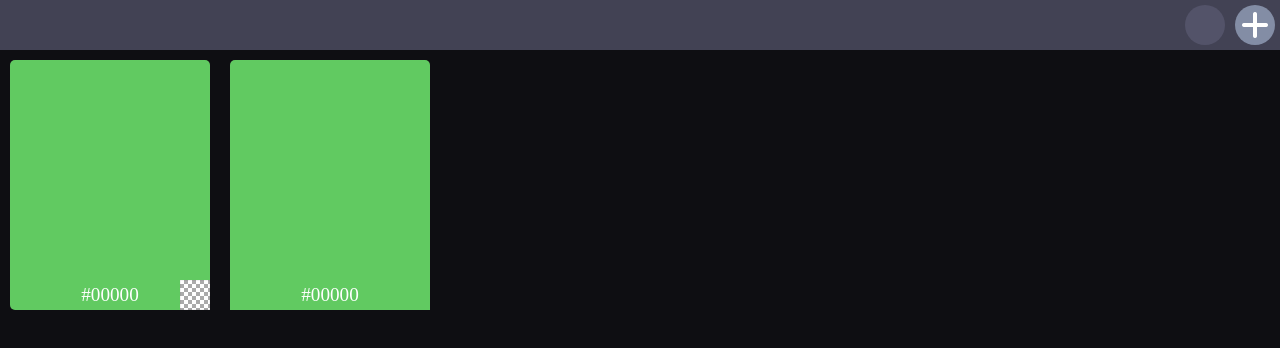
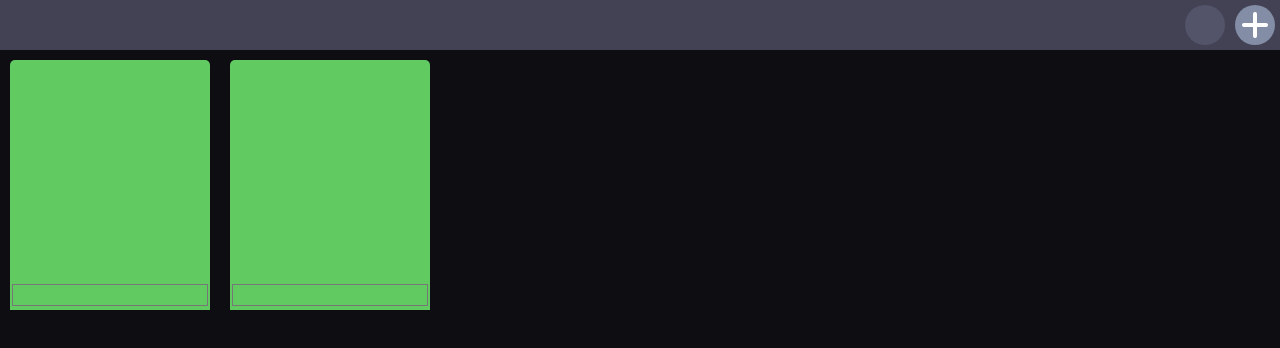
Before and after one commit to goodv1bs/palettedesigner, a plain HTML site: page index.html in a window 1280 px wide. Both pictures are taken after a click on the element 1255 px from the left and 25 px from the top of the page. Drawn offline with nearby package versions, Linux system fonts and the light colour scheme.

Commit message:
removed coloris and refactored to use input tags. misc. cleanup as well

```diff
--- a/index.html
+++ b/index.html
@@ -5,19 +5,14 @@
     <meta name="viewport" content="width=device-width, initial-scale=1.0">
     <meta http-equiv="X-UA-Compatible" content="ie=edge">
     <title>Palette Designer</title>
-
     <!-- styles -->
     <link rel="stylesheet" href="https://cdnjs.cloudflare.com/ajax/libs/normalize/8.0.1/normalize.min.css" integrity="sha512-NhSC1YmyruXifcj/KFRWoC561YpHpc5Jtzgvbuzx5VozKpWvQ+4nXhPdFgmx8xqexRcpAglTj9sIBWINXa8x5w==" crossorigin="anonymous" referrerpolicy="no-referrer" />
-    <link rel="stylesheet" href="./coloris/coloris.css">
+    <link rel="stylesheet" href="https://cdnjs.cloudflare.com/ajax/libs/font-awesome/6.4.0/css/all.min.css" integrity="sha512-iecdLmaskl7CVkqkXNQ/ZH/XLlvWZOJyj7Yy7tcenmpD1ypASozpmT/E0iPtmFIB46ZmdtAc9eNBvH0H/ZpiBw==" crossorigin="anonymous" referrerpolicy="no-referrer" />
     <link rel="stylesheet" href="./styles/styles.css">
-    <link rel="stylesheet" href="https://cdnjs.cloudflare.com/ajax/libs/font-awesome/6.4.0/css/all.min.css" integrity="sha512-iecdLmaskl7CVkqkXNQ/ZH/XLlvWZOJyj7Yy7tcenmpD1ypASozpmT/E0iPtmFIB46ZmdtAc9eNBvH0H/ZpiBw==" crossorigin="anonymous" referrerpolicy="no-referrer" />
     <!-- prereqs -->
     <script src="https://code.jquery.com/jquery-3.7.0.min.js" integrity="sha256-2Pmvv0kuTBOenSvLm6bvfBSSHrUJ+3A7x6P5Ebd07/g=" crossorigin="anonymous"></script>
-
     <!-- js -->
-    <script src="./coloris/coloris.js"></script>
-	<script src="./scripts/palettedesigner.js"></script>
-
+  	<script src="./scripts/palettedesigner.js"></script>
   </head>
   <body>
     <div class="top-bar">
@@ -26,11 +21,6 @@
       </div>
       <div class="color-palette">
         <ul class="color-list">
-          <li>
-            <div class="swatch-container">
-              <input class="color-id-readout" type="text" value="" placeholder="#00000" data-coloris>
-            </div>
-          </li>
         </ul>
       </div>
   </body>
--- a/scripts/palettedesigner.js
+++ b/scripts/palettedesigner.js
@@ -1,16 +1,30 @@
-$( document ).ready(function() {
-    Coloris({
-        defaultColor: document.documentElement.style.getPropertyValue("--swatch-bg"), // idk if this is required
-        onChange: (color) => {
-          document.documentElement.style.setProperty("--swatch-bg", color); // oh god wow i'm dumb i'll fix in a sec
-        }
-      });
+let defaultPalette = true;
+let defaultColor = '#61ca61';
+const $swatchElement = '<div class="swatch-container"><input class="color-id-readout" type="color" value=""></div>'
 
-      //add swatch button
-      $(".add-swatch-container").on("click", function () {
-        $(".color-palette .color-list").append(
-          '<li><div class="swatch-container"><input class="color-id-readout" type="text" value="" placeholder="#00000" data-coloris></div></li>'
-        );
-      });
+function createSwatch() { // Create new swatch by composing the elements required
+  // compose the element
+  let newSwatchItem = document.createElement('li');
+  newSwatchItem.innerHTML = $swatchElement;
+  // set the default color
+  $(newSwatchItem).find('input').attr('value', defaultColor);
+  // set the data attribute
+  newSwatchItem.setAttribute('data-swatchid','1');
+  // and finally send it to the color list
+  $(".color-palette .color-list").append(newSwatchItem);
+}
 
+$(document).ready(function() {
+  // init new palette
+  if(defaultPalette === true) {
+    createSwatch();
+  }
+  else {
+    // load palette idk how yet
+  }
+
+  //add swatch button
+  $(".add-swatch-container").on("click", function () {
+   createSwatch();
+  });
 });
```
